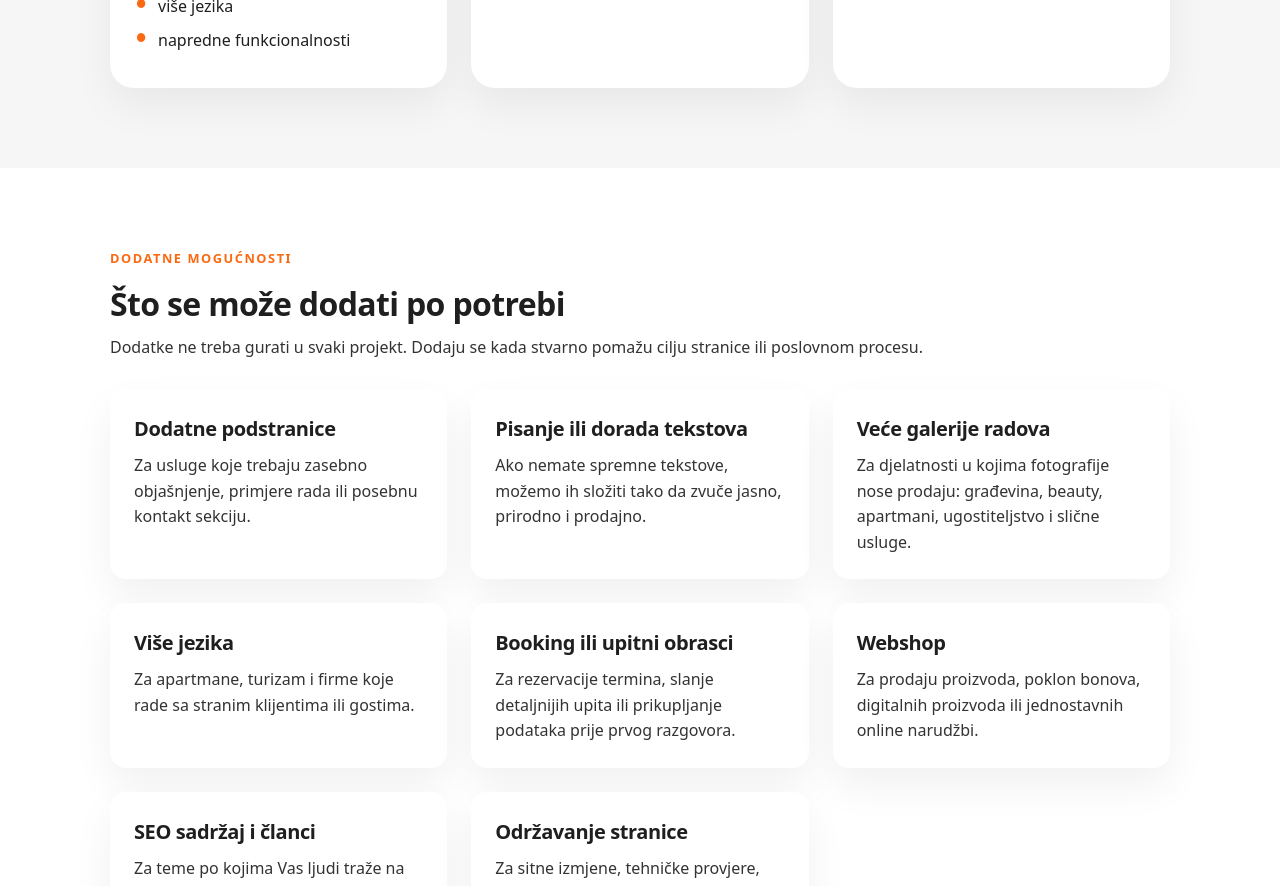
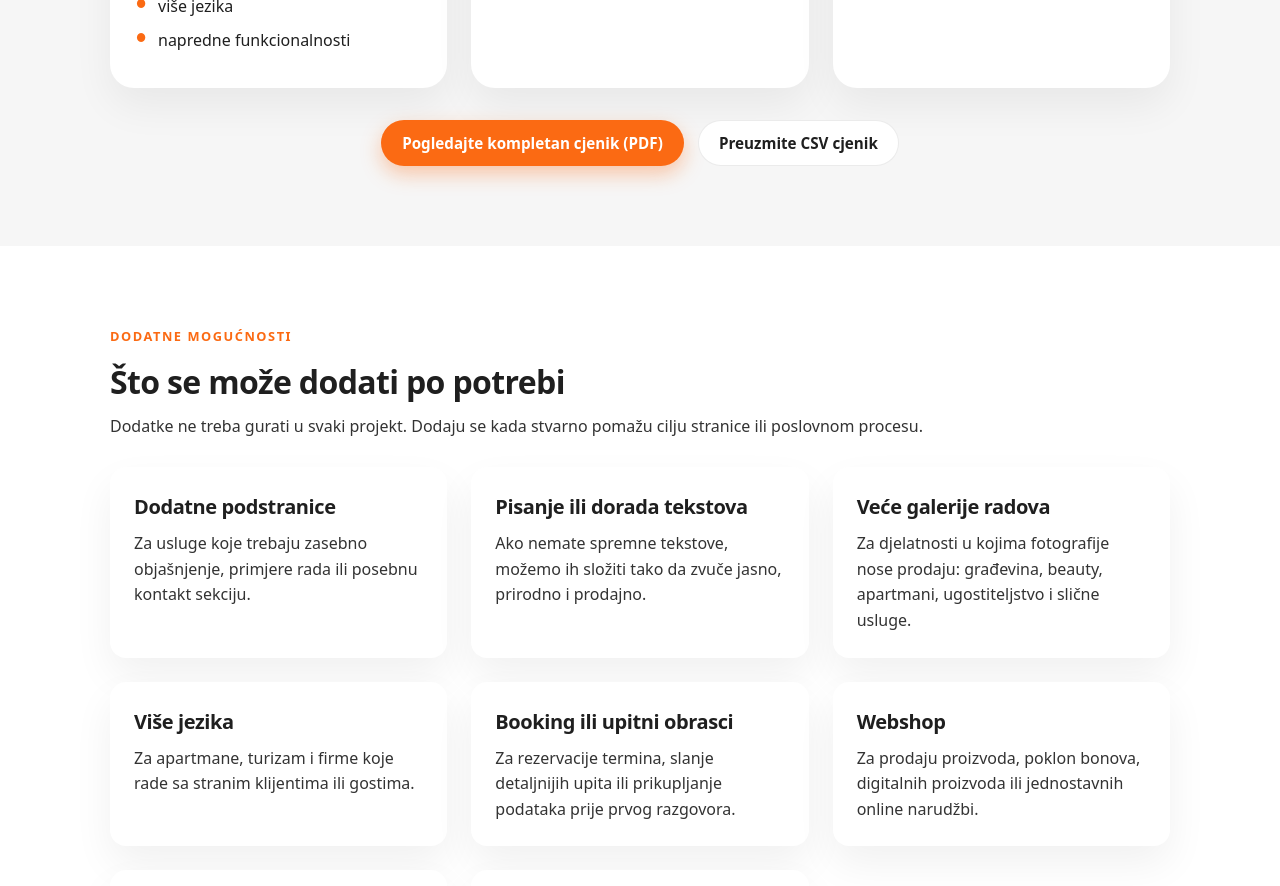
Before and after one commit to Ren0g/promar, a Next.js app: page /izrada-web-stranica in a window 1280 px wide. Shown: the part 2340-3226 px from the top of the page. Built offline with nearby package versions, Linux system fonts and the light colour scheme.

Commit message:
Dodaj PDF i CSV cjenik uz web pakete

```diff
--- a/app/izrada-web-stranica/page.jsx
+++ b/app/izrada-web-stranica/page.jsx
@@ -264,6 +264,24 @@ export default function IzradaWebStranicaPage() {
               </article>
             ))}
           </div>
+          <div className="web-hero-actions" style={{ justifyContent: "center", marginTop: "32px" }}>
+            <a
+              href="/cjenik-promar.pdf"
+              className="btn btn-primary"
+              target="_blank"
+              rel="noopener noreferrer"
+            >
+              Pogledajte kompletan cjenik (PDF)
+            </a>
+            <a
+              href="/STUDIO_KURILOVECKA152_VELIKAGORICA_U01_0001_20261116_1832.csv"
+              className="btn btn-secondary"
+              download
+            >
+              Preuzmite CSV cjenik
+            </a>
+          </div>
+
         </div>
       </section>
 
```
